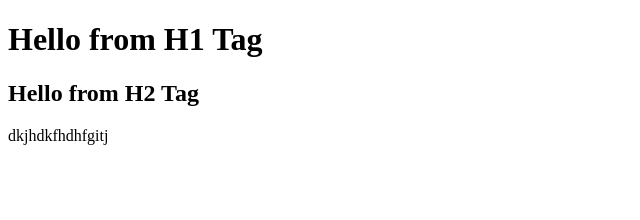
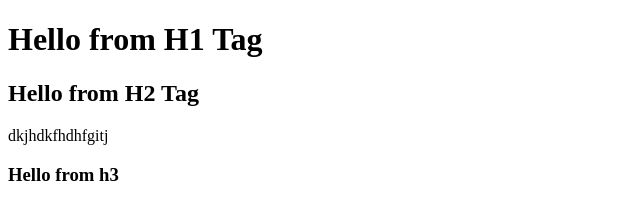
Before and after one commit to RajeshCodingBlck/Git_DemoClass, a plain HTML site: page index.html in a window 1280 px wide. Shown: the whole page, without its empty margins (0-640 px from the left). Drawn offline with Linux system fonts and the light colour scheme.

Commit message:
change in Main

```diff
--- a/index.html
+++ b/index.html
@@ -10,5 +10,6 @@
     <h2>Hello from H2 Tag</h2>
 dkjhdkfhdhfgitj
 
+<h3>Hello from h3</h3>
 </body>
 </html>
```
